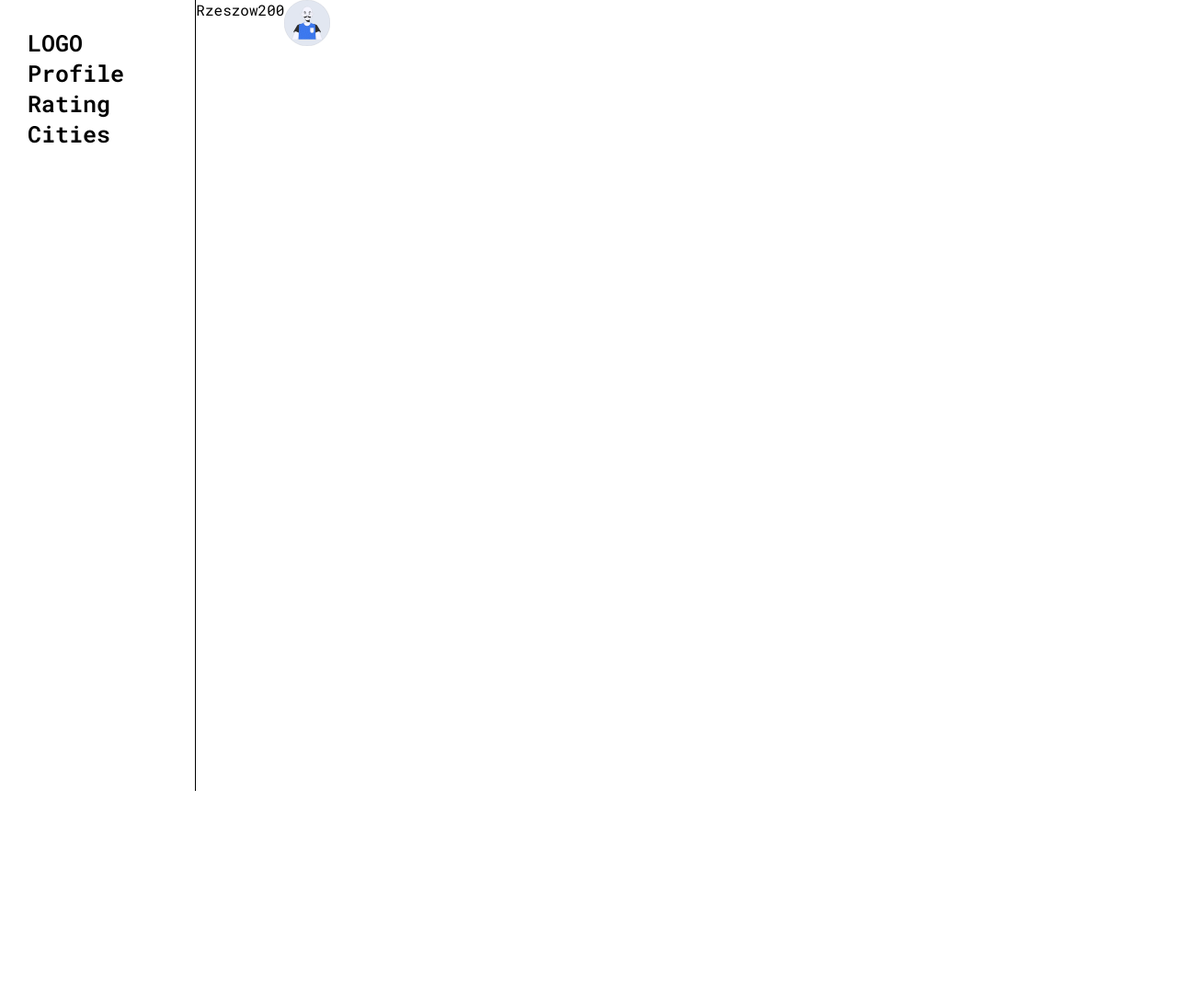
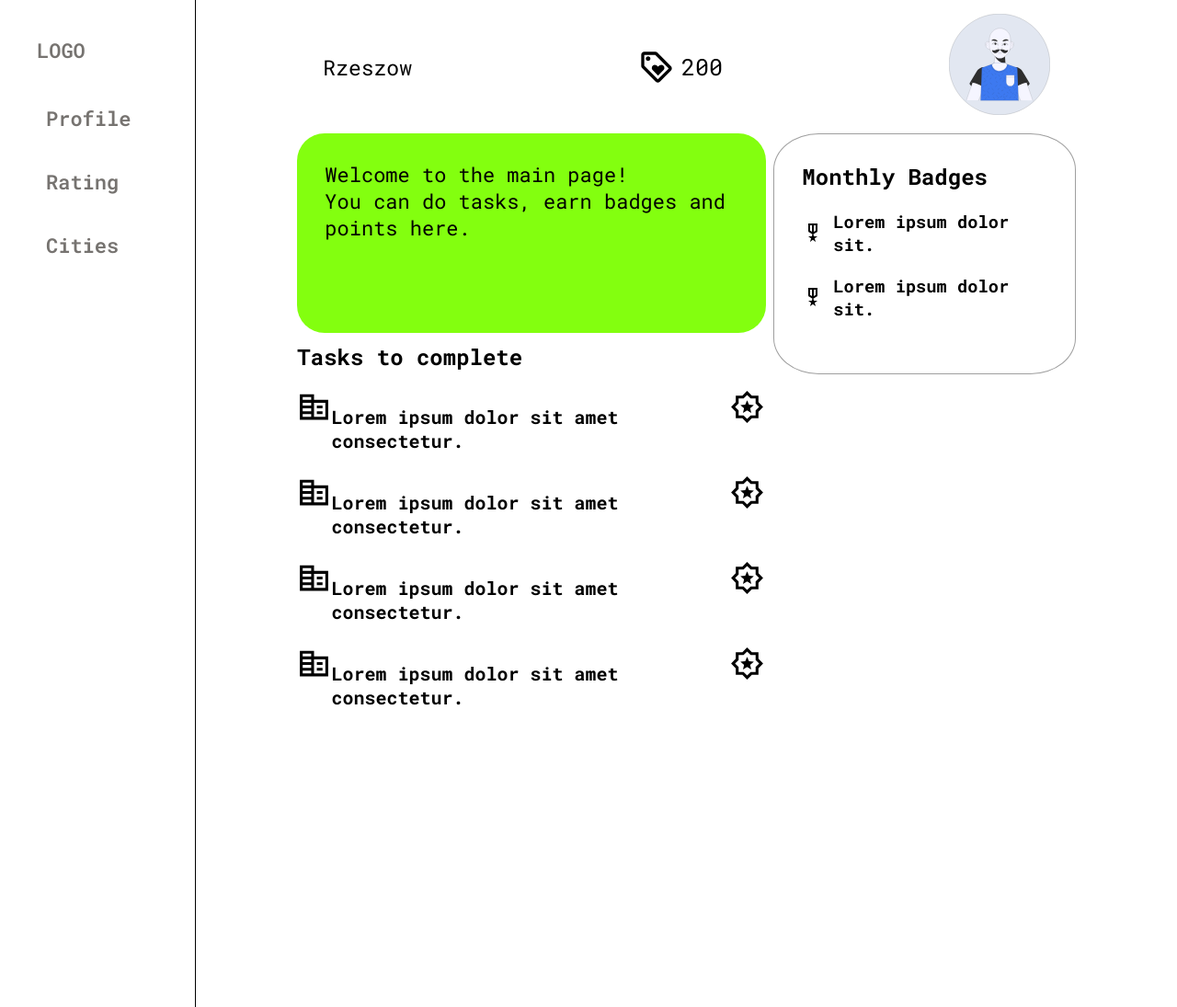
Before and after one commit to Mamongo/hackCarpathia, a website built with Vite: page frontend/index.html in a window 1280 px wide. Shown: the whole page at 92% size. Before the commit the page ends 860 px from the top, so only its background shows below. Built offline with nearby package versions, Linux system fonts and the light colour scheme.

Commit message:
Main page

```diff
--- a/frontend/index.html
+++ b/frontend/index.html
@@ -15,10 +15,11 @@
             Rzeszow
           </div>
           <div class="points">
-            200
+            <img src="./public/assets/loyalty_FILL0_wght400_GRAD0_opsz24.svg" width="40" alt="">
+            <div class="number">200</div>
           </div>
           <div class="profile-picture">
-            <img src="./public/assets/1074014431711520534.svg" width="50" alt="#">
+            <img src="./assets/1074014431711520534.svg" width="110" alt="#">
           </div>
         </nav>
         <div class="sidebar">
@@ -28,10 +29,45 @@
           <div class="sidebar-item">Cities</div>
         </div>
         <main>
-          <div class="tasks">
-
+          <div class="main-info">
+            <div class="welcome">
+              Welcome to the main page! <br>You can do tasks, earn badges and points here.
+            </div>
+            <h2>Tasks to complete</h2>
+            <div class="tasks">
+              <div class="task">
+                <img src="./public/assets/corporate_fare_FILL0_wght400_GRAD0_opsz24.svg" width="40" alt="#">
+                <h4>Lorem ipsum dolor sit amet consectetur.</h4>
+                <img src="./public/assets/award_star_FILL0_wght400_GRAD0_opsz24.svg" width="40" alt="">
+              </div>
+              <div class="task">
+                <img src="./public/assets/corporate_fare_FILL0_wght400_GRAD0_opsz24.svg" width="40" alt="#">
+                <h4>Lorem ipsum dolor sit amet consectetur.</h4>
+                <img src="./public/assets/award_star_FILL0_wght400_GRAD0_opsz24.svg" width="40" alt="">
+              </div>
+              <div class="task">
+                <img src="./public/assets/corporate_fare_FILL0_wght400_GRAD0_opsz24.svg" width="40" alt="#">
+                <h4>Lorem ipsum dolor sit amet consectetur.</h4>
+                <img src="./public/assets/award_star_FILL0_wght400_GRAD0_opsz24.svg" width="40"  alt="">
+              </div>
+              <div class="task">
+                <img src="./public/assets/corporate_fare_FILL0_wght400_GRAD0_opsz24.svg" width="40" alt="#">
+                <h4>Lorem ipsum dolor sit amet consectetur.</h4>
+                <img src="./public/assets/award_star_FILL0_wght400_GRAD0_opsz24.svg" width="40" alt="">
+              </div>
+            </div>
           </div>
           <div class="badges">
+            <h2 class="" >Monthly Badges</h3>
+            <div class="badge">
+              <img src="./public/assets/military_tech_FILL0_wght400_GRAD0_opsz24.svg" alt="#">
+              <h3>Lorem ipsum dolor sit.</h3>
+            </div>
+            <div class="badge">
+              <img src="./public/assets/military_tech_FILL0_wght400_GRAD0_opsz24.svg" alt="#">
+              <h3>Lorem ipsum dolor sit.</h3>
+            </div>
+
 
           </div>
         </main>
--- a/frontend/style.css
+++ b/frontend/style.css
@@ -12,6 +12,7 @@
 .app{
   display: grid;
   grid-template-columns: 2fr 10fr;
+  grid-template-rows: 1fr 6fr;
   grid-template-areas:
     "sidebar navbar"
     "sidebar main"
@@ -21,19 +22,90 @@
   font-style: normal;
 }
 .sidebar{
-  padding: 30px;
+  padding: 40px;
   grid-area: sidebar;
   display: flex;
   flex-direction: column;
-  font-size: 25px;
+  font-size: 22px;
   font-weight: 600;
-  height: 100vh;
+  height: 100%;
   border-right: 1px solid black;
+  gap: 20px;
+  color: rgb(118, 115, 112);
+}
+.sidebar-item{
+  border-radius: 20%;
+  padding: 10px;
+
+}
+.sidebar-item:hover{
+  background: rgb(225, 220, 220);
 }
 nav{
+  padding: 15px;
   display: flex;
   grid-area: navbar;
+  justify-content: space-around;
+  align-items: center;
+  font-size: 20px;
 }
 main{
   grid-area: main;
+  display: flex;
+  margin: 0px 110px;
+  gap: 10px;
 }
+.logo{
+  margin-bottom: 15px;
+}
+.current-place{
+  font-size: 23px;
+}
+.points{
+  gap: 7px;
+  font-size: 25px;
+  display: flex;
+  align-items: center;
+}
+.main-info{
+  width: 60%;
+  display: flex;
+  flex-direction: column;
+  gap: 10px;
+}
+.welcome{
+  border-radius: 30px;
+  font-size: 22px;
+  background: rgb(131, 255, 15);
+  padding: 30px 30px 100px;
+  width: 450px;
+  color: rgb(0, 0, 0);
+}
+.tasks{
+  margin-top: 10px;
+  width: 100%;
+  display: flex;
+  flex-direction: column;
+  gap: 25px;
+}
+.task{
+  align-items: baseline;
+  font-size: 20px;
+  display: flex;
+  width: 100%;
+  justify-content: space-around;
+}
+.badges{
+  display: flex;
+  flex-direction: column;
+  gap: 20px;
+  padding: 30px;
+  width: 40%;
+  border: 1px solid rgb(159, 159, 159);
+  border-radius: 15%;
+  height: 200px;
+}
+.badge{
+  display: flex;
+  gap: 10px;
+}
```
Also changed, not shown: frontend/public/assets/award_star_FILL0_wght400_GRAD0_opsz24.svg (added), frontend/public/assets/corporate_fare_FILL0_wght400_GRAD0_opsz24.svg (added), frontend/public/assets/loyalty_FILL0_wght400_GRAD0_opsz24.svg (added), frontend/public/assets/military_tech_FILL0_wght400_GRAD0_opsz24.svg (added).
